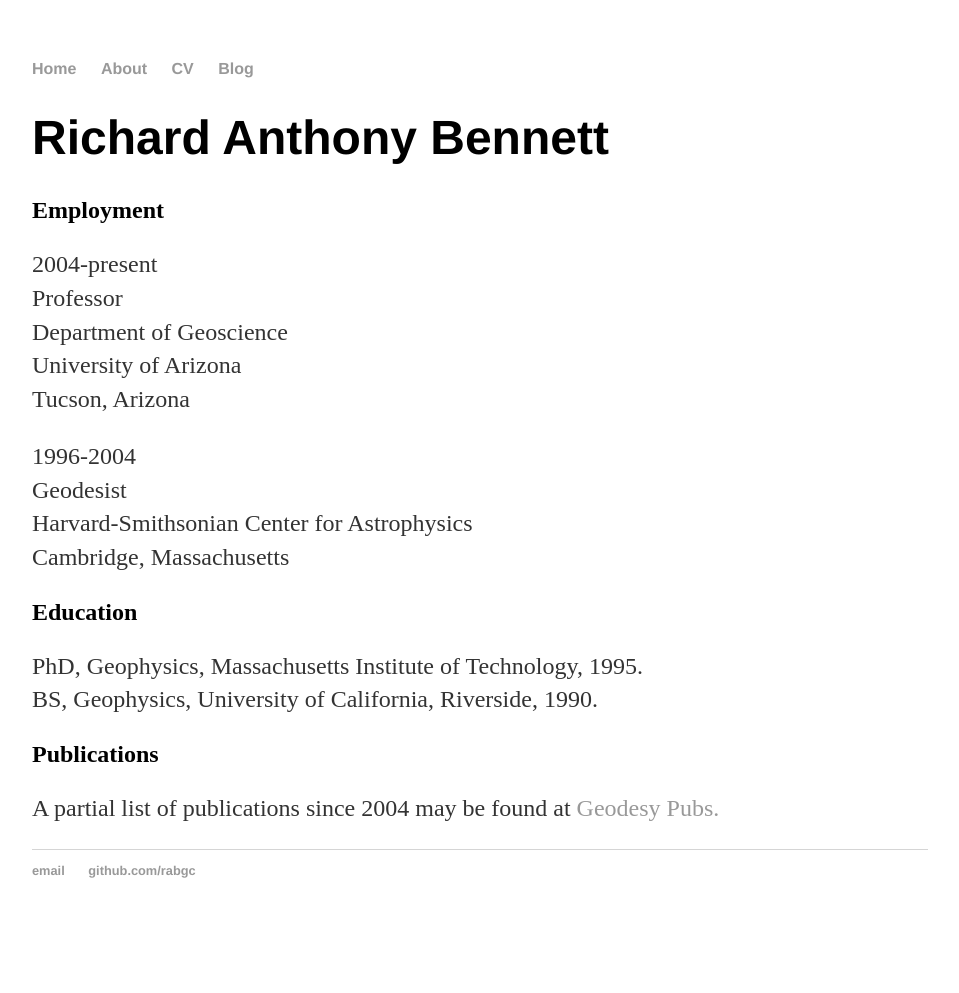
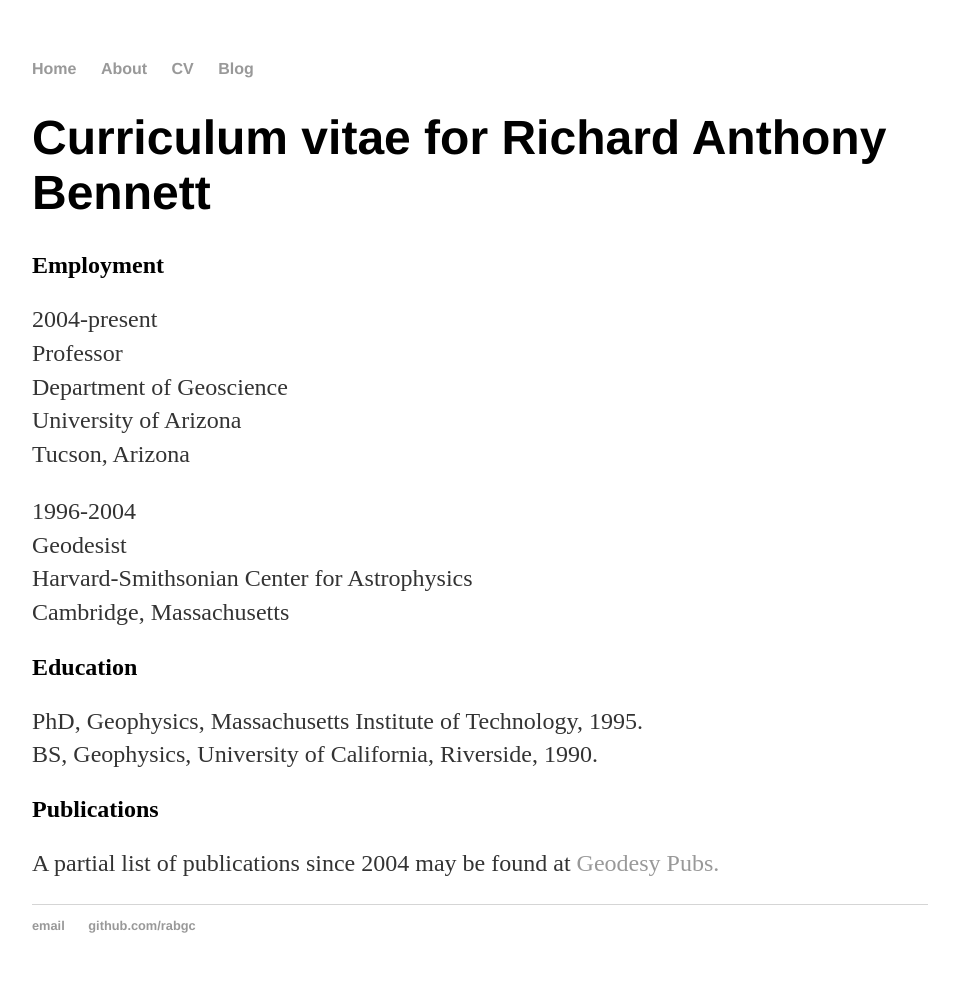
Before and after one commit to rabgc/rabgc.github.io, a Jekyll site: the page built from cv/index.html, in a window 1280 px wide. Shown: the whole page, without its empty margins (160-1119 px from the left). Built offline with Jekyll 4.4.1, drawn with Linux system fonts in a browser that asks for light colours; before the commit the page ends 938 px from its top, so only the background shows below that.

Commit message:
edit to cv

```diff
--- a/cv/index.html
+++ b/cv/index.html
@@ -4,7 +4,7 @@ title: Rick Bennett, CV
 ---
 <div class="blurb">
 
-<h1>Richard Anthony Bennett</h1>
+<h1>Curriculum vitae for Richard Anthony Bennett</h1>
 
 <h2>Employment</h2>
 
```
